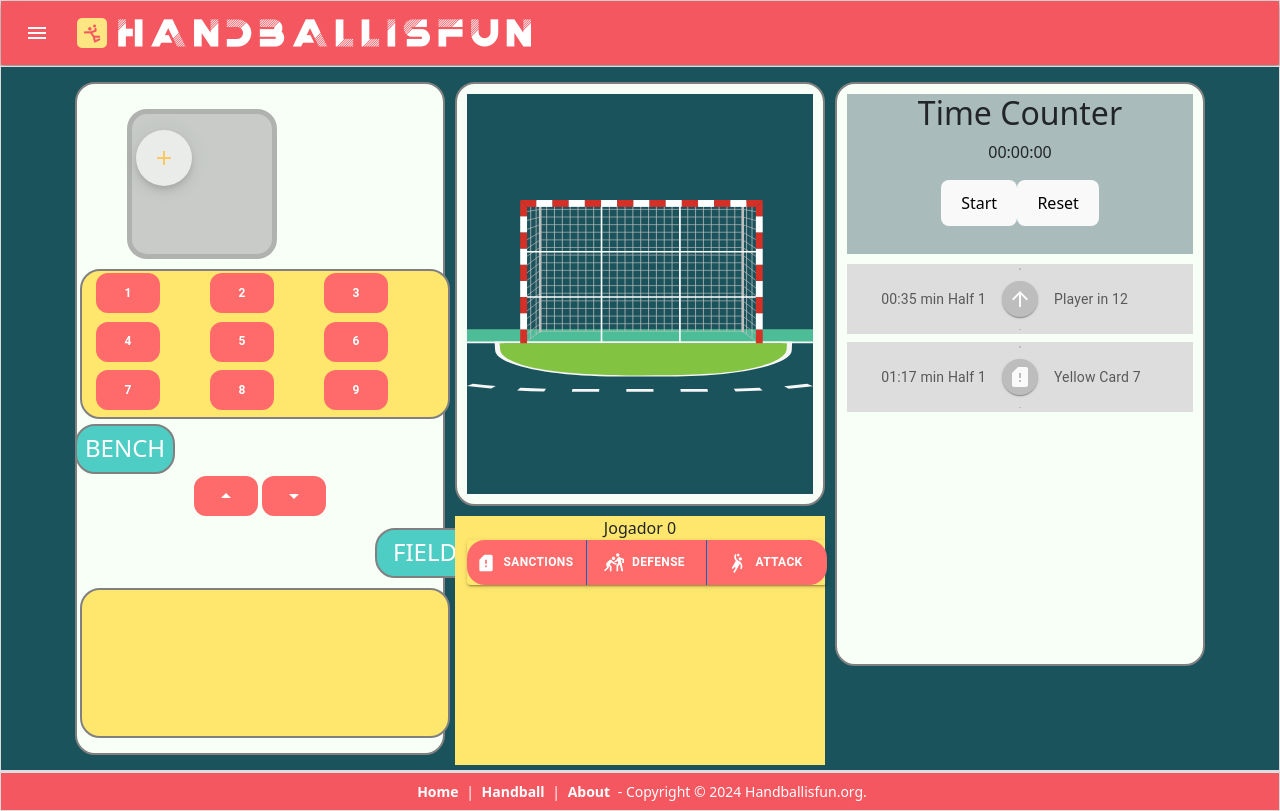
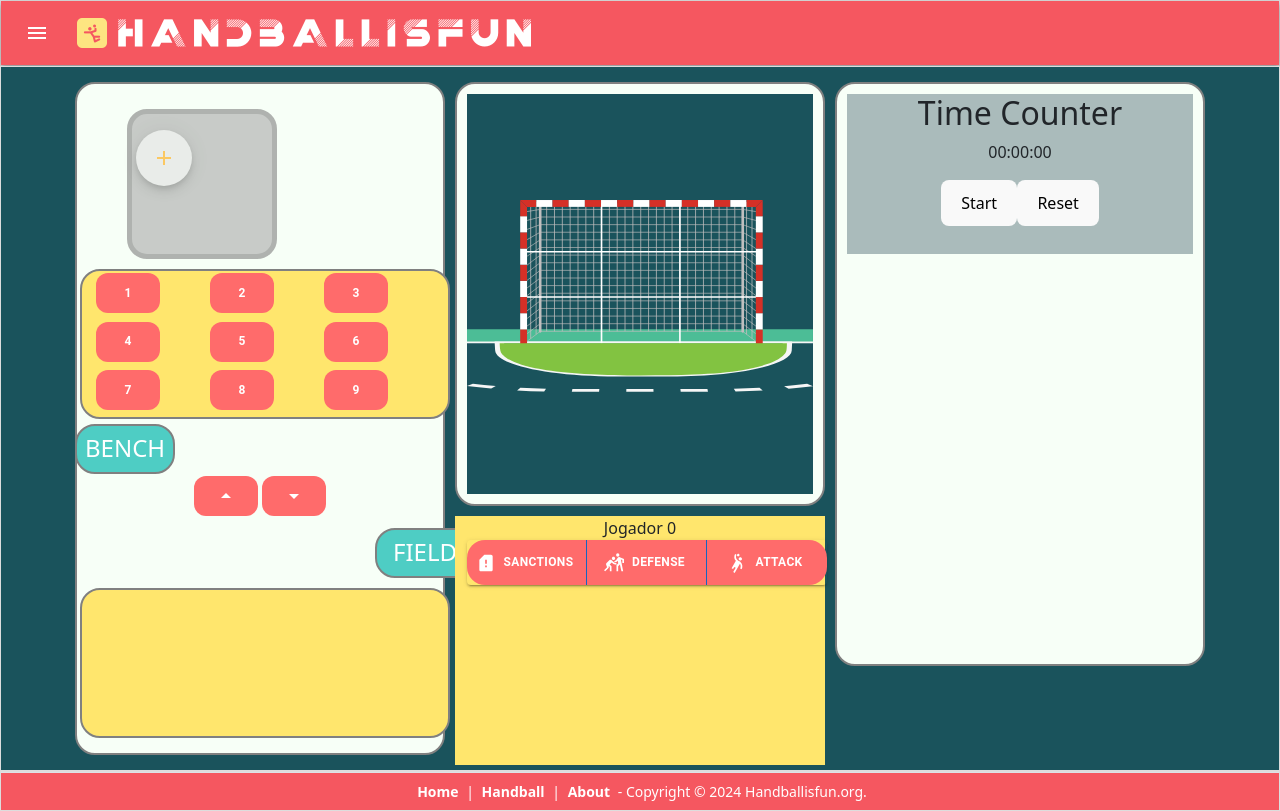
Before and after one commit to bmmoreira/handstats, a React (Vite) app in the folder proj/: page /handball in a window 1280 px wide. Built offline with nearby package versions, Linux system fonts and the light colour scheme.

Commit message:
Timeline updates

```diff
--- a/proj/src/components/Handball/GameTimeLine.jsx
+++ b/proj/src/components/Handball/GameTimeLine.jsx
@@ -1,4 +1,6 @@
-import * as React from 'react';
+import React, { useContext } from "react";
+import DispatchContext from "../../DispatchContext";
+import StateContext from "../../StateContext";
 import Timeline from '@mui/lab/Timeline';
 import TimelineItem from '@mui/lab/TimelineItem';
 import TimelineSeparator from '@mui/lab/TimelineSeparator';
@@ -19,8 +21,36 @@ import "./gametimeline.css";
 import { minWidth } from '@mui/system';
 
 export default function GameTimeline() {
+  const appDispatch = useContext(DispatchContext);
+  const appState = useContext(StateContext);
+
+  const formatTime = (timeInSeconds) => {
+    const hours = Math.floor(timeInSeconds / 3600);
+    const minutes = Math.floor((timeInSeconds % 3600) / 60);
+    const seconds = timeInSeconds % 60;
+
+    return `${padZero(minutes)}:${padZero(seconds)}`;
+  };
+
+  const padZero = (num) => {
+    return num.toString().padStart(2, '0');
+  };
+
+  const selectActionIcon = (type) => {
+    switch (type) {
+      case "attack":
+        return <SportsHandballIcon/>;
+      case "defense":
+        return <SportsKabaddiIcon/>;
+      case "sanction":
+        return <SimCardAlertIcon/>;
+    }
+  };
+
   return (
     <Timeline position="right">
+
+    {appState.gameActions.map((item) => (
              <TimelineItem sx={{ minWidth: '350px'}}>
 
 
@@ -30,12 +60,12 @@ export default function GameTimeline() {
                variant="body2"
                color="text.secondary"
              >
-          00:35 min Half 1
+               {formatTime(item.time)} min Half 1
              </TimelineOppositeContent>
              <TimelineSeparator>
                <TimelineConnector />
                <TimelineDot>
-            <ArrowUpwardIcon />
+                {selectActionIcon(item.action)}
                </TimelineDot>
                <TimelineConnector />
              </TimelineSeparator>
@@ -44,36 +74,13 @@ export default function GameTimeline() {
                variant="body2"
                color="text.secondary">
 
-            Player in 12
+                 Player {item.player} - {item.actionName}
 
              </TimelineContent>
            </TimelineItem>
+            ))}
 
-      <TimelineItem sx={{ minWidth: '350px'}}>
-        <TimelineOppositeContent
-          sx={{ m: 'auto 0' }}
-          align="right"
-          variant="body2"
-          color="text.secondary"
-        >
-          01:17 min Half 1
-        </TimelineOppositeContent>
-        <TimelineSeparator>
-          <TimelineConnector />
-          <TimelineDot>
-            <SimCardAlertIcon />
-          </TimelineDot>
-          <TimelineConnector />
-        </TimelineSeparator>
-        <TimelineContent  sx={{ m: 'auto 0' }}
-          align="right"
-          variant="body2"
-          color="text.secondary">
 
-            Yellow Card 7
-
-        </TimelineContent>
-      </TimelineItem>
 
 
     </Timeline>
```
Lines whose indentation alone changed are shown as unchanged.
